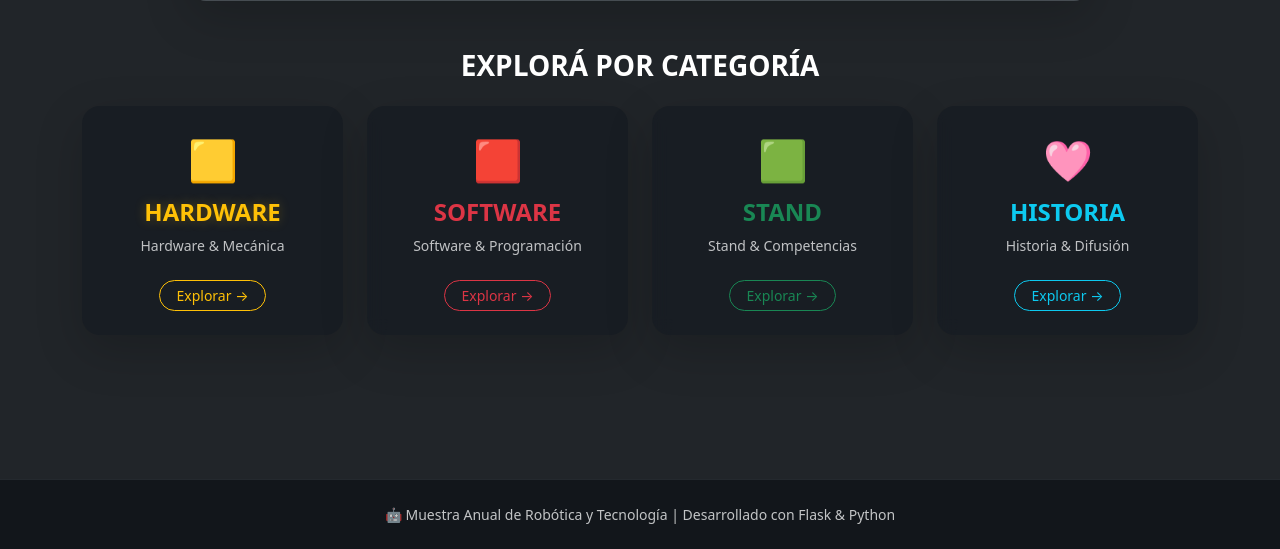
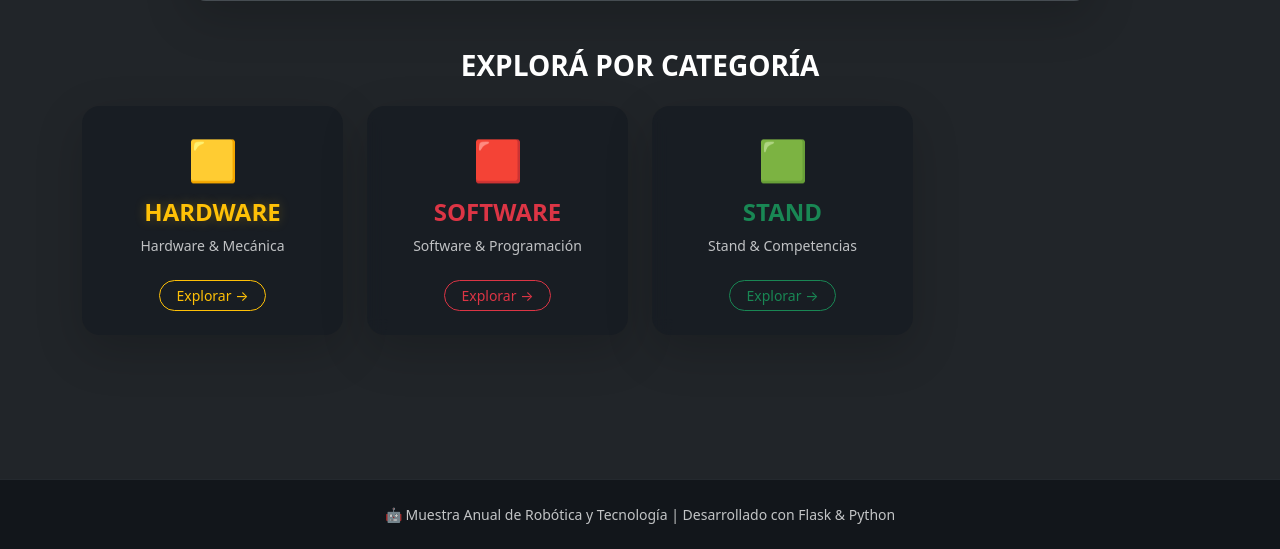
Before and after one commit to melanyesteves17-cmyk/expo-robotica, a Flask app: page / in a window 1280 px wide. Shown: the part 1401-1950 px from the top of the page. Run offline with Flask 3, Linux system fonts and the light colour scheme.

Commit message:
Eliminar tarjeta rosa de inicio.html

```diff
--- a/templates/inicio.html
+++ b/templates/inicio.html
@@ -174,22 +174,7 @@
                         </div>
                     </div>
                 </a>
-            </div>
-            <div class="col">
-                <a href="{{ url_for('categoria', color='rosa') }}" class="text-decoration-none">
-                    <div class="card proyecto-card card-rosa p-4 h-100 text-white border-0 shadow-lg text-center">
-                        <div class="fs-1 mb-2">🩷</div>
-                        <h4 class="fw-bold text-info mb-2">HISTORIA</h4>
-                        <p class="small text-light opacity-75">Historia & Difusión</p>
-                        <div class="mt-auto pt-2">
-                            <span class="btn btn-outline-info btn-sm rounded-pill px-3">Explorar →</span>
-                        </div>
-                    </div>
-                </a>
-            </div>
-        </div>
-    </div>
-
+            </div
     <!-- Sección 2: Resultados de Búsqueda -->
     <div id="seccionResultados" class="d-none">
         <div class="d-flex justify-content-between align-items-center mb-4">
```
